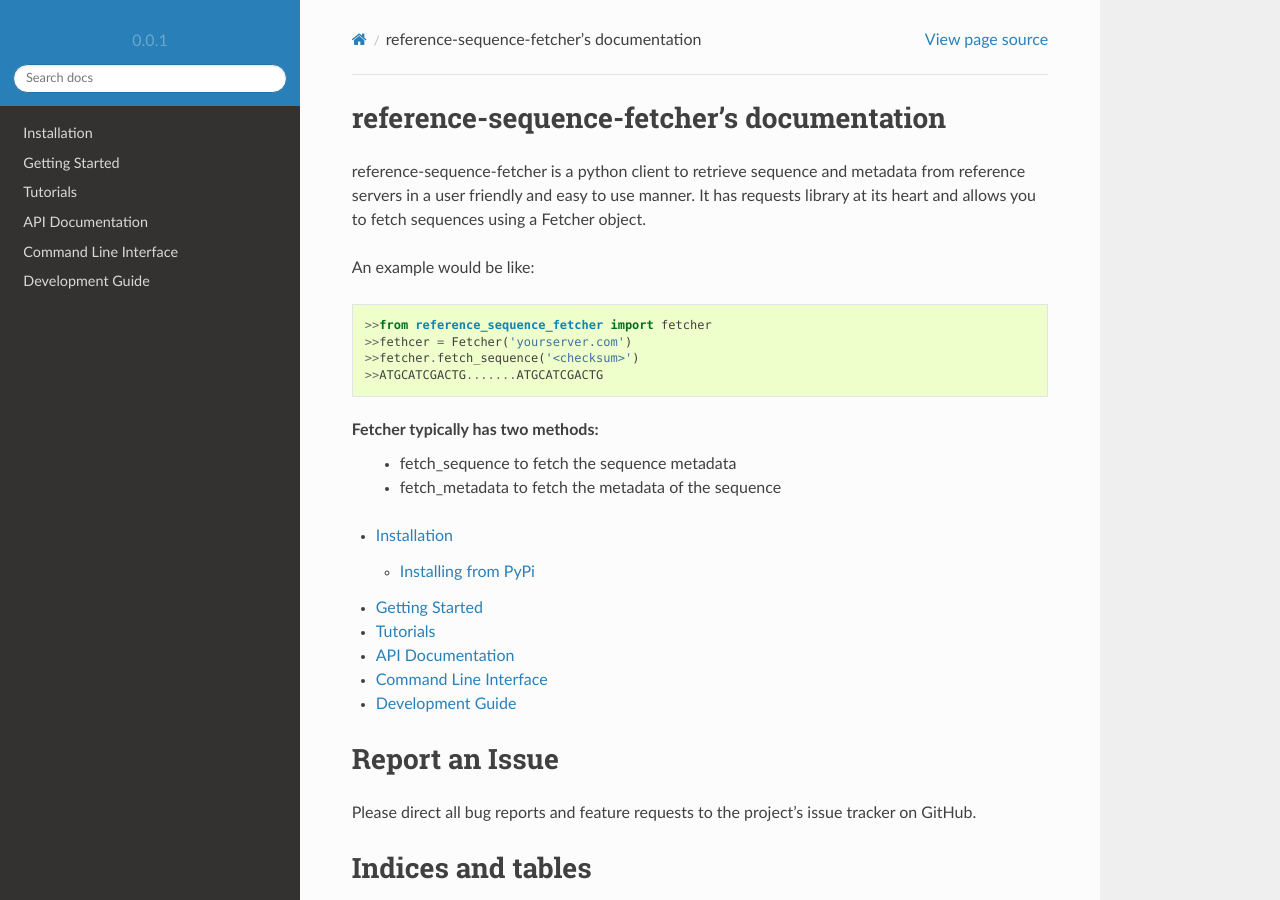
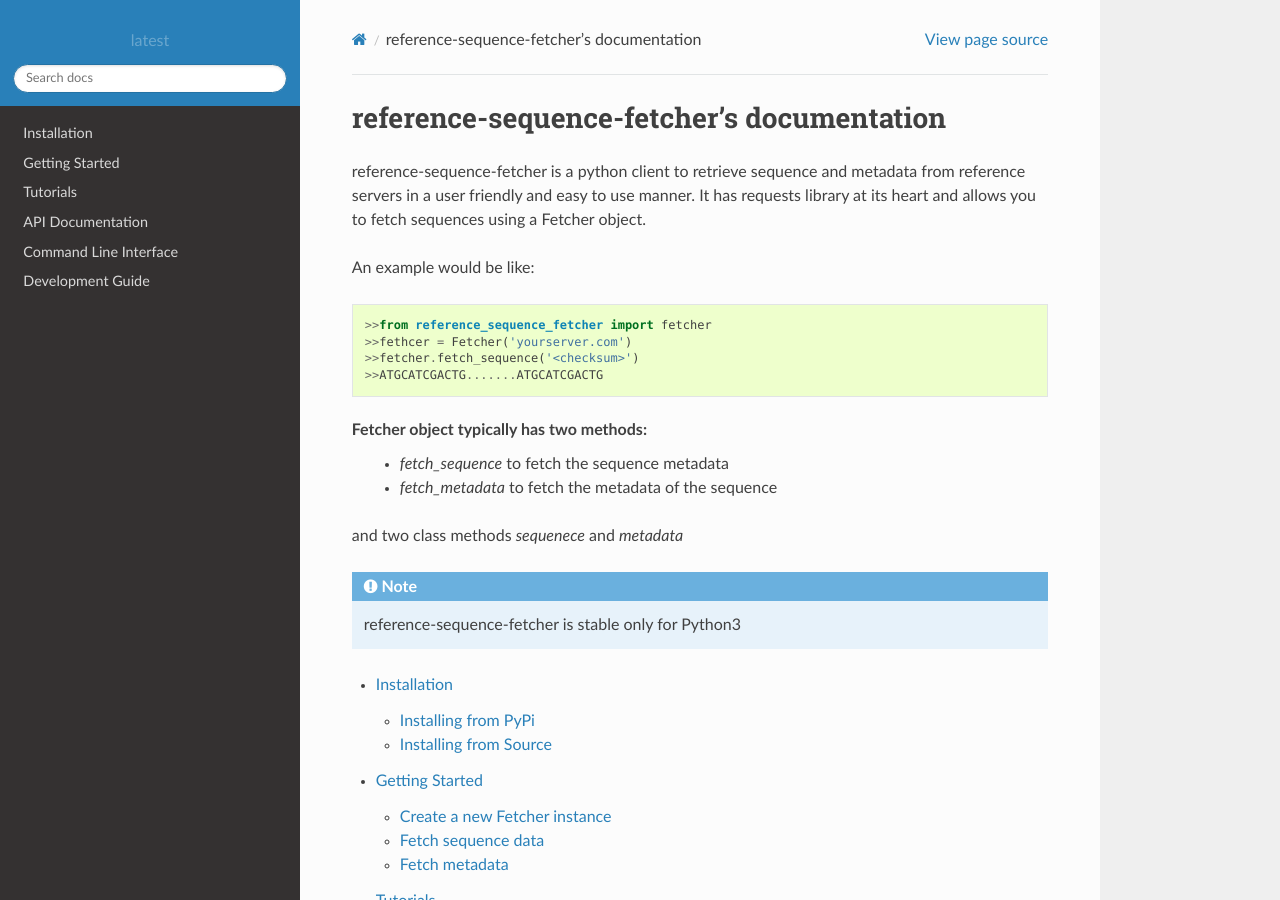
Before and after one commit to someshc8i/reference-sequence-fetcher, a Sphinx documentation site: the page built from docs/index.rst, in a window 1280 px wide and 900 px high. Built offline with Sphinx 7.4.7 and the Read the Docs theme 2.0.0, drawn with Linux system fonts in a browser that asks for light colours.

Commit message:
installation index and getting started added

```diff
--- a/docs/conf.py
+++ b/docs/conf.py
@@ -24,7 +24,7 @@
 author = 'Somesh Chaturvedi'
 
 # The short X.Y version
-version = '0.0.1'
+version = 'latest'
 # The full version, including alpha/beta/rc tags
 release = 'beta'
 
--- a/docs/getting_started.rst
+++ b/docs/getting_started.rst
@@ -1,2 +1,53 @@
+***************
 Getting Started
 ***************
+
+The first thing you’ll need to do to get started is install ChatterBot.
+
+.. code-block:: bash
+
+   pip install reference_sequence_fetcher
+
+See :ref:`Installation<installation>` for options for alternative installation methods.
+
+Create a new Fetcher instance
+==============================
+.. code-block:: python
+
+   from reference_sequence_fetcher import Fetcher
+   fetcher = Fetcher('<server_base_url>')
+
+.. note::
+
+   The only required parameter for the `Fetcher` is a server url.
+   This will be the server which will be queried for fetching data
+
+Fetch sequence data
+===================
+
+After creating a new Fetcher instance you can use ``fetch_sequence`` to get the
+sequence which has only one required parameter i.e. checksum. You can query for
+subsequence using start, end, fbs, or lbs parameters. A detailed description
+will be given in the API documentaion section.
+
+.. note::
+
+   fbs(first-byte-spec) and lbs(last-byte-spec) should be preferred over start and
+   end wherever possible.
+
+.. code-block:: python
+
+   print(fetcher.fetch_sequence('<checksum>'))
+
+   print(fetcher.fetch_sequence('<checksum>', fbs=0, lbs=10))
+
+Fetch metadata
+==============
+
+You can use ``fetch_metdata`` to get the metadata associated with a sequence
+which has only one required parameter i.e. checksum.
+A detailed description will be given in the API documentaion section.
+
+.. code-block:: python
+
+    print(fetcher.fetch_metadata('<checksum>'))
--- a/docs/index.rst
+++ b/docs/index.rst
@@ -17,11 +17,15 @@
     >>fetcher.fetch_sequence('<checksum>')
     >>ATGCATCGACTG.......ATGCATCGACTG
 
-Fetcher typically has two methods:
- * fetch_sequence to fetch the sequence metadata
- * fetch_metadata to fetch the metadata of the sequence
+Fetcher object typically has two methods:
+ * `fetch_sequence` to fetch the sequence metadata
+ * `fetch_metadata` to fetch the metadata of the sequence
 
+and two class methods `sequenece` and `metadata`
 
+.. note::
+
+    reference-sequence-fetcher is stable only for Python3
 
 .. toctree::
    :maxdepth: 3
--- a/requirements.txt
+++ b/requirements.txt
@@ -31,6 +31,7 @@
 snowballstemmer==1.2.1
 Sphinx==1.7.5
 sphinx-autobuild==0.7.1
+sphinx-rtd-theme==0.4.0
 sphinxcontrib-websupport==1.1.0
 tornado==5.0.2
 typing==3.6.4
```
Also changed, not shown: docs/installation.rst (+18 -4 lines).
